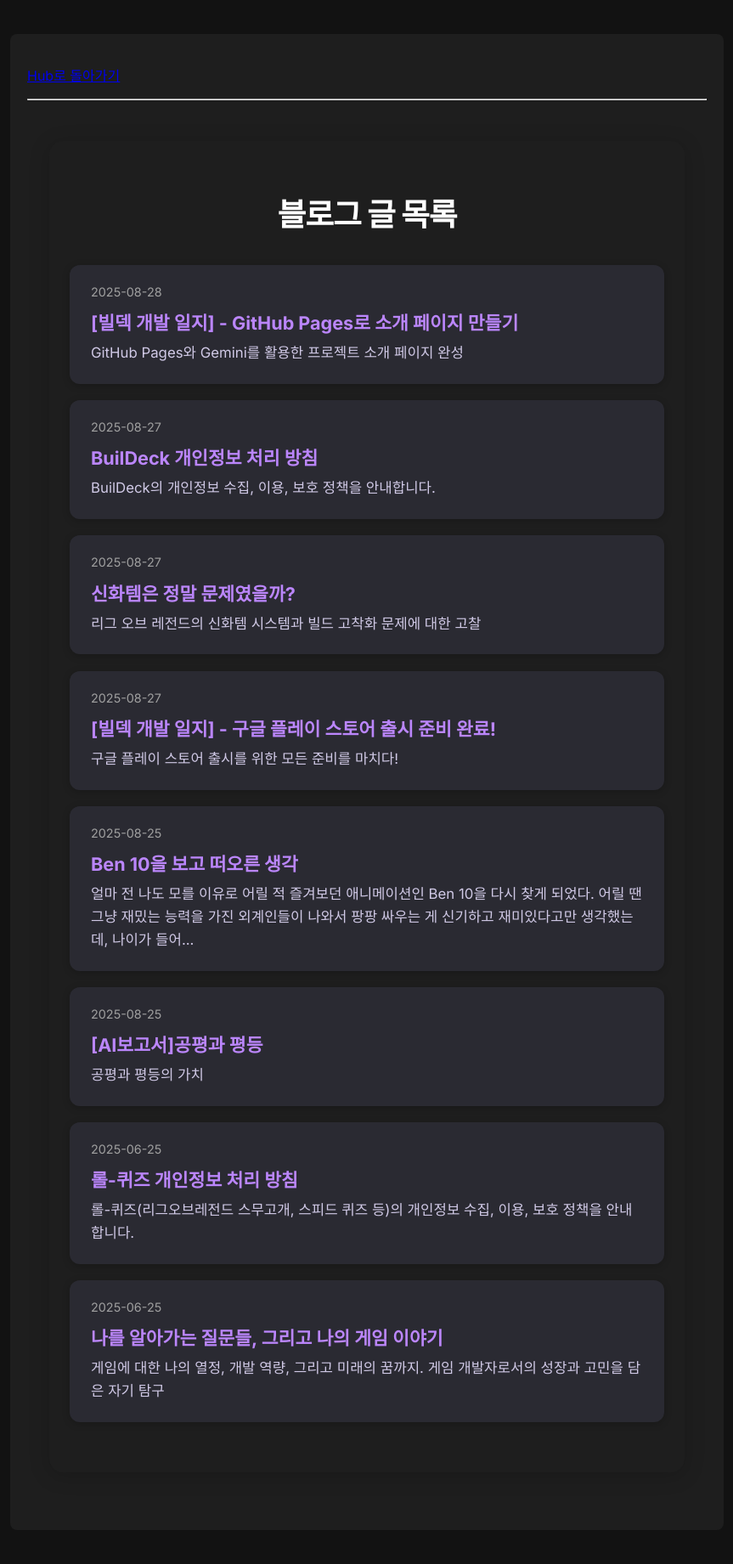
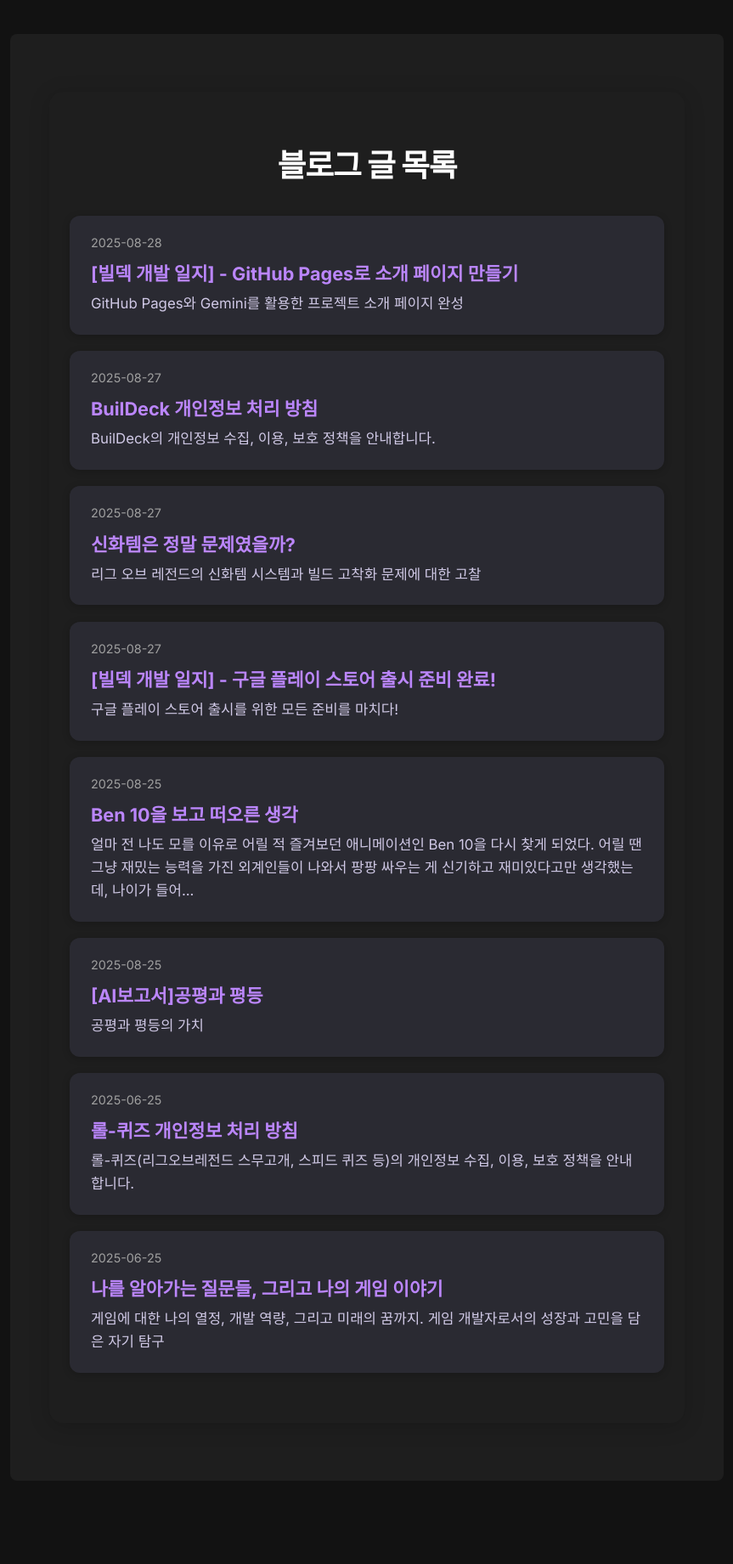
Before and after one commit to hojun313/hojun313.github.io, a Jekyll site: the page built from blog/index.html, in a window 1280 px wide. Shown: the whole page at 85% size, without its empty margins (208-1071 px from the left). Built offline with Jekyll 4.4.1, drawn with Linux system fonts in a browser that asks for light colours; after the commit the page ends 1783 px from its top, so only the background shows below that.

Commit message:
Revert "Add 'Back to Hub' link to blog and diary pages"
This reverts commit 129869e2232de6c6123fcf40d6c6cf43de5ab2c3.

```diff
--- a/blog/index.html
+++ b/blog/index.html
@@ -17,9 +17,6 @@ title: 블로그
     <link rel="stylesheet" href="style.css">
 </head>
 <body>
-
-  <p><a href="/">Hub로 돌아가기</a></p>
-  <hr>
 
   <div class="blog-list-container">
     <h1 class="blog-list-title">블로그 글 목록</h1>
--- a/diary/index.html
+++ b/diary/index.html
@@ -17,9 +17,6 @@ title: 일기
     <link rel="stylesheet" href="style.css">
 </head>
 <body>
-
-  <p><a href="/">Hub로 돌아가기</a></p>
-  <hr>
 
   <div class="blog-list-container">
     <h1 class="blog-list-title">개발 일지, 일기 글 목록</h1>
```
